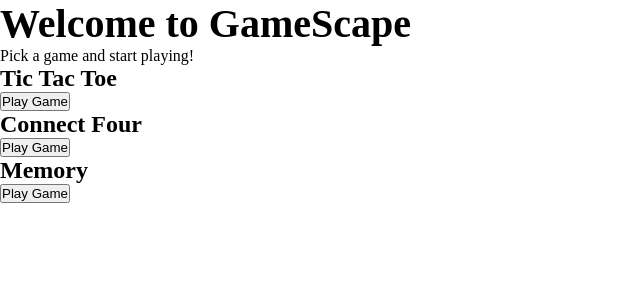
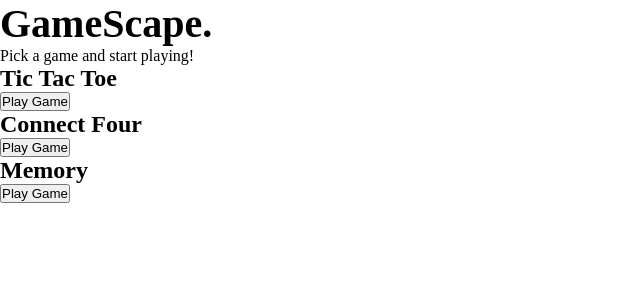
Before and after one commit to bktpp/game-scape, a React (Vite) app: page / in a window 1280 px wide. Shown: the top 300 px of the page, without its empty margins (0-640 px from the left). Built offline with nearby package versions, Linux system fonts and the light colour scheme.

Commit message:
updated title

```diff
--- a/src/components/title/title.component.jsx
+++ b/src/components/title/title.component.jsx
@@ -1,7 +1,7 @@
-import "./title.styles.scss";
+import './title.styles.scss';
 
 function Title() {
-   return <h1 className="title-home">Welcome to GameScape</h1>;
+   return <h1 className="title-home">GameScape.</h1>;
 }
 
 export default Title;
```
